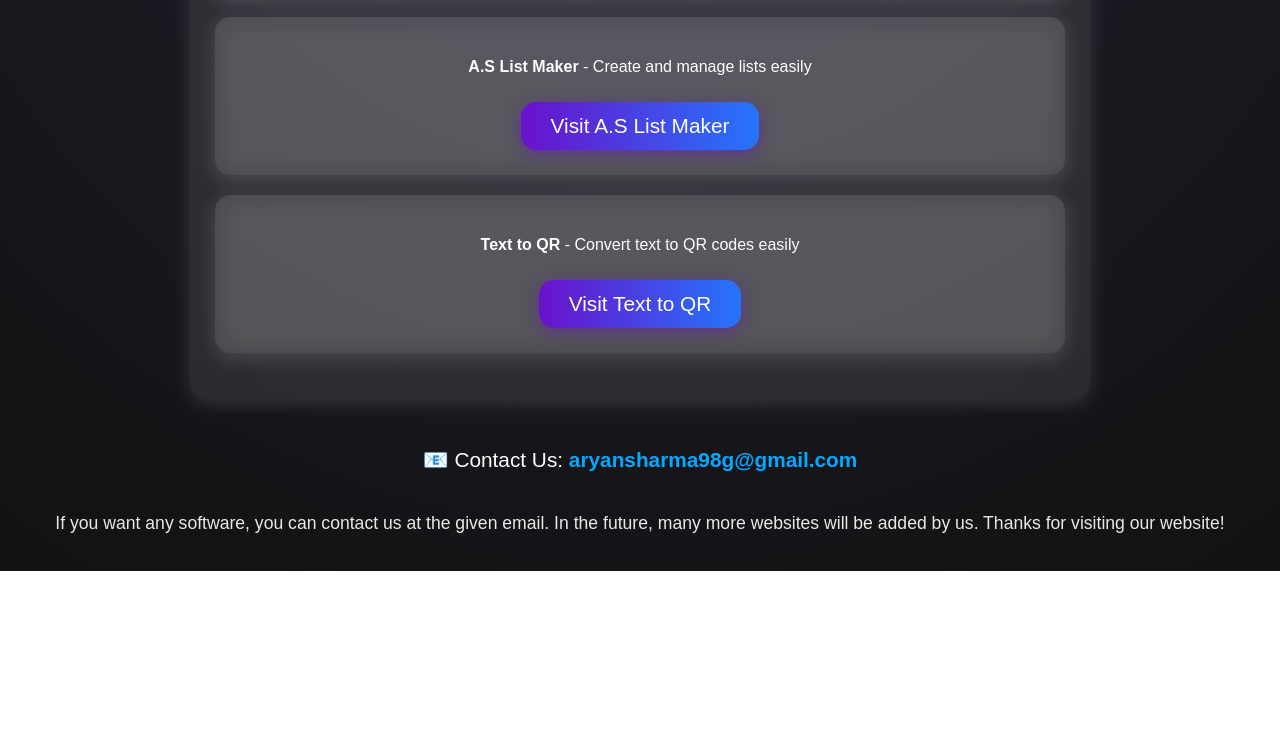
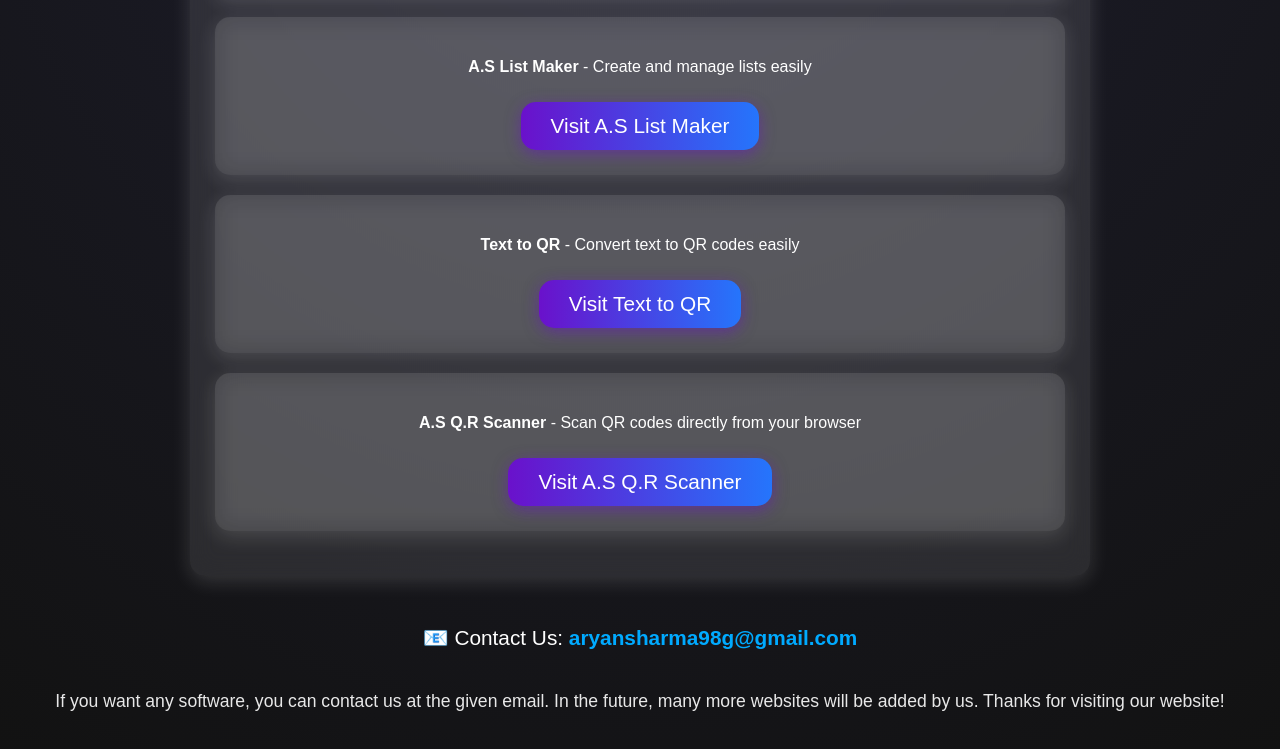
Before and after one commit to aryansharma1171/A.S, a plain HTML site: page index.html in a window 1280 px wide. Shown: the part 1209-1958 px from the top of the page. Before the commit the page ends 1780 px from the top, so only its background shows below. Drawn offline with Linux system fonts and the light colour scheme.

Commit message:
Update index.html

```diff
--- a/index.html
+++ b/index.html
@@ -28,7 +28,7 @@
             transform: scale(1.1);
         }
 
-        /* Glassmorphism Effect (Frosted Glass) */
+        /* Glassmorphism Effect */
         .section {
             background: rgba(255, 255, 255, 0.1);
             backdrop-filter: blur(12px);
@@ -115,17 +115,11 @@
             animation: float 2s infinite alternate ease-in-out;
         }
 
-        /* Floating Animation */
         @keyframes float {
-            from {
-                transform: translateY(0px);
-            }
-            to {
-                transform: translateY(12px);
-            }
+            from { transform: translateY(0px); }
+            to { transform: translateY(12px); }
         }
 
-        /* Hide content initially */
         .content {
             opacity: 0;
             transition: opacity 1s ease-in-out;
@@ -184,10 +178,15 @@
                 <a class="btn" href="https://aryansharma1171.github.io/as-list-maker/" target="_blank">Visit A.S List Maker</a>
             </div>
 
-            <!-- New Text to QR Section -->
             <div class="section">
                 <p><strong>Text to QR</strong> - Convert text to QR codes easily</p>
                 <a class="btn" href="https://aryansharma1171.github.io/Text-to-QR-/" target="_blank">Visit Text to QR</a>
+            </div>
+
+            <!-- ✅ NEW: A.S Q.R Scanner Section -->
+            <div class="section">
+                <p><strong>A.S Q.R Scanner</strong> - Scan QR codes directly from your browser</p>
+                <a class="btn" href="https://aryansharma1171.github.io/A.S-Q.R-Scanner/" target="_blank">Visit A.S Q.R Scanner</a>
             </div>
         </div>
 
@@ -204,14 +203,14 @@
     </div>
 
     <script>
-        // Show the welcome message and hide content initially
+        // Show welcome, then reveal content
         setTimeout(function() {
-            document.getElementById("welcomeScreen").style.opacity = "0"; // Fade out welcome screen
+            document.getElementById("welcomeScreen").style.opacity = "0";
             setTimeout(function() {
-                document.getElementById("welcomeScreen").style.display = "none"; // Hide it completely
-                document.getElementById("mainContent").style.opacity = "1"; // Smoothly fade in main content
-            }, 1000); // Delay for fade-out effect
-        }, 2000); // Display welcome message for 2 seconds
+                document.getElementById("welcomeScreen").style.display = "none";
+                document.getElementById("mainContent").style.opacity = "1";
+            }, 1000);
+        }, 2000);
     </script>
 </body>
 </html>
```
